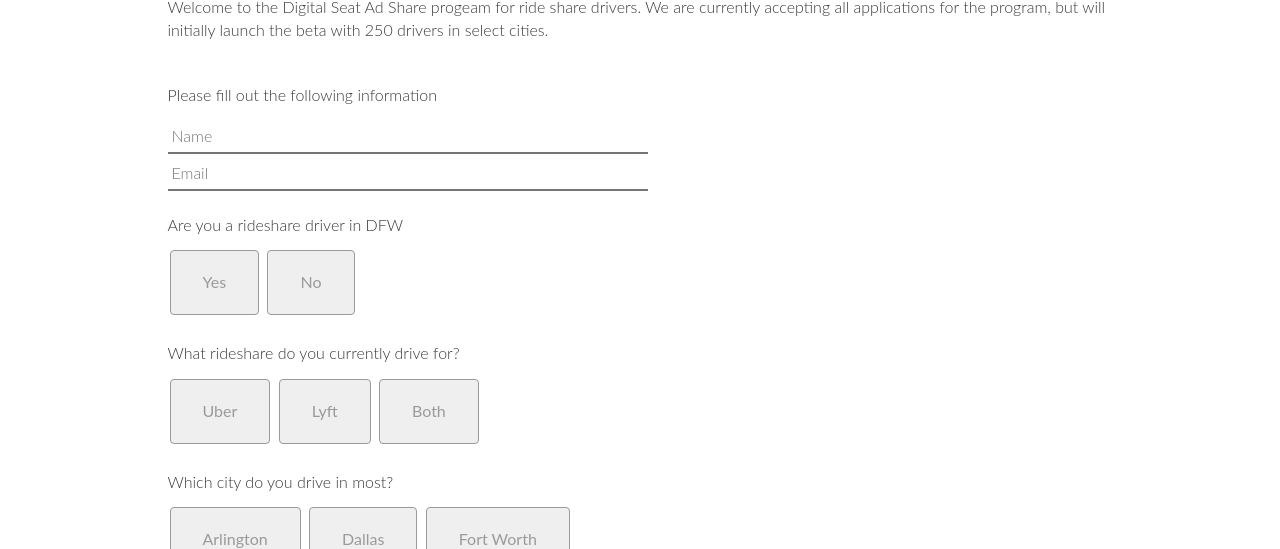
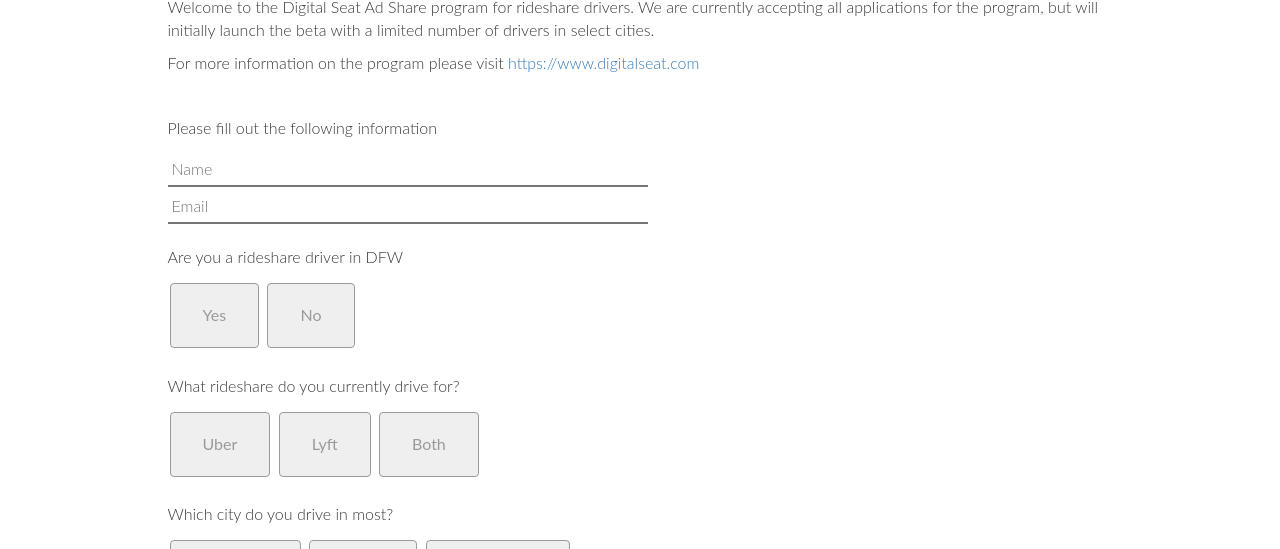
Before and after one commit to sullyintheseat/rideshare-web, a website: page wwwroot/index.html in a window 1280 px wide. Shown: the part 551-1100 px from the top of the page. Drawn offline with nearby package versions, Linux system fonts and the light colour scheme; files that its build step writes are made by us from their sources; files whose address does not match are found by name.

Commit message:
update to form

```diff
--- a/wwwroot/index.html
+++ b/wwwroot/index.html
@@ -1,6 +1,6 @@
 <html>
   <head>
-    <title>Beta Signup</title>
+    <title>Digital Seat - Rideshare Program</title>
 
     <meta charset="utf-8">
     <meta name="viewport" content="width=device-width, initial-scale=1">
@@ -123,7 +123,8 @@
         <div class="row">
           <div class="col-md-10 col-md-offset-1">
             <h3>Beta Sign Up</h3>
-            <p>Welcome to the Digital Seat Ad Share progeam for ride share drivers. We are currently accepting all applications for the program, but will initially launch the beta with 250 drivers in select cities.</p>
+            <p>Welcome to the Digital Seat Ad Share program for rideshare drivers. We are currently accepting all applications for the program, but will initially launch the beta with a limited number of drivers in select cities.</p>
+            <p>For more information on the program please visit <a href="https://www.digitalseat.com">https://www.digitalseat.com</a></p>
             <p></p>
           </div>
         </div>
```
